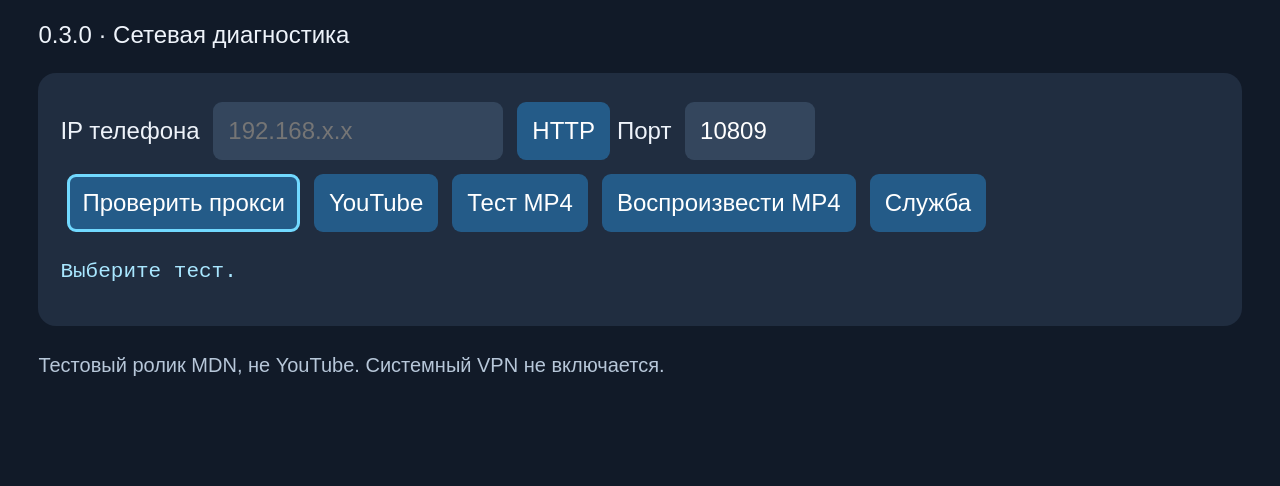
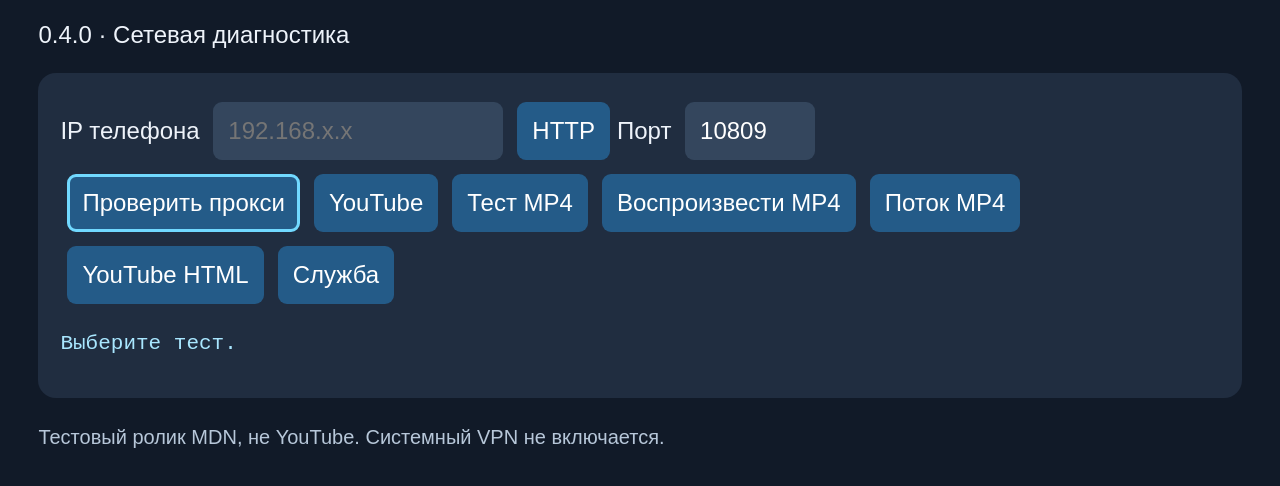
Before and after one commit to moskvin34-tech/TizenHome, a website: page app/index.html in a window 1280 px wide. Shown: the part 96-582 px from the top of the page. Drawn offline with Linux system fonts and the light colour scheme.

Commit message:
Add streaming and HTML diagnostic controls

```diff
--- a/app/index.html
+++ b/app/index.html
@@ -1,16 +1,16 @@
-<!doctype html><html lang="ru"><head><meta charset="utf-8"><title>TizenHome</title><style>body{margin:3%;background:#111a28;color:#eef3fa;font:24px Arial,sans-serif}h1{margin:0;font-size:48px}section{padding:22px;background:#202d40;border-radius:18px}button,input{font:inherit;color:white;background:#34465d;border:3px solid transparent;border-radius:9px;padding:12px;margin:7px}button{background:#245b88}button:focus,input:focus{outline:none;border-color:#71d9ff}input{width:260px}pre{white-space:pre-wrap;font-size:21px;color:#a9e7ff}video{max-width:45%;max-height:240px}small{color:#b7c7d9}</style></head><body><h1>TizenHome</h1><p>0.3.0 · Сетевая диагностика</p><section><label>IP телефона <input id="host" placeholder="192.168.x.x"></label><button id="proto">HTTP</button><label>Порт <input id="port" value="10809" style="width:100px"></label><br><button id="test">Проверить прокси</button><button id="youtube">YouTube</button><button id="media">Тест MP4</button><button id="play">Воспроизвести MP4</button><button id="health">Служба</button><pre id="result">Выберите тест.</pre><video id="video" style="display:none" controls></video></section><p><small>Тестовый ролик MDN, не YouTube. Системный VPN не включается.</small></p><script>
-(function(){var ids=['host','proto','port','test','youtube','media','play','health'],n=ids.map(function(i){return document.getElementById(i);}),r=document.getElementById('result'),v=document.getElementById('video'),proto='http',active=0;
+<!doctype html><html lang="ru"><head><meta charset="utf-8"><title>TizenHome</title><style>body{margin:3%;background:#111a28;color:#eef3fa;font:24px Arial,sans-serif}h1{margin:0;font-size:48px}section{padding:22px;background:#202d40;border-radius:18px}button,input{font:inherit;color:white;background:#34465d;border:3px solid transparent;border-radius:9px;padding:12px;margin:7px}button{background:#245b88}button:focus,input:focus{outline:none;border-color:#71d9ff}input{width:260px}pre{white-space:pre-wrap;font-size:21px;color:#a9e7ff}video{max-width:45%;max-height:240px}small{color:#b7c7d9}</style></head><body><h1>TizenHome</h1><p>0.4.0 · Сетевая диагностика</p><section><label>IP телефона <input id="host" placeholder="192.168.x.x"></label><button id="proto">HTTP</button><label>Порт <input id="port" value="10809" style="width:100px"></label><br><button id="test">Проверить прокси</button><button id="youtube">YouTube</button><button id="media">Тест MP4</button><button id="play">Воспроизвести MP4</button><button id="stream">Поток MP4</button><button id="ytbody">YouTube HTML</button><button id="health">Служба</button><pre id="result">Выберите тест.</pre><video id="video" style="display:none" controls></video></section><p><small>Тестовый ролик MDN, не YouTube. Системный VPN не включается.</small></p><script>
+(function(){var ids=['host','proto','port','test','youtube','media','play','stream','ytbody','health'],n=ids.map(function(i){return document.getElementById(i);}),r=document.getElementById('result'),v=document.getElementById('video'),proto='http',active=0;
 try{n[0].value=localStorage.getItem('th-host')||'';proto=localStorage.getItem('th-proto')||'http';n[2].value=localStorage.getItem('th-port')||(proto==='socks'?'10808':'10809');}catch(e){}
 function label(){n[1].textContent=proto==='socks'?'SOCKS5':'HTTP';}label();
 function save(){try{localStorage.setItem('th-host',n[0].value);localStorage.setItem('th-port',n[2].value);localStorage.setItem('th-proto',proto);}catch(e){}}
 n[1].onclick=function(){proto=proto==='http'?'socks':'http';n[2].value=proto==='socks'?'10808':'10809';label();save();};
-function addr(path){save();return 'http://127.0.0.1:8095'+path+'?host='+encodeURIComponent(n[0].value.trim())+'&port='+encodeURIComponent(n[2].value.trim())+'&proto='+proto;}
-function call(path,play){var seq=++active;v.pause();v.style.display='none';r.textContent='Проверяем…';var x=new XMLHttpRequest();x.open('GET',addr(path),true);x.timeout=35000;if(play)x.responseType='blob';
+function addr(path){save();return 'http://127.0.0.1:8096'+path+'?host='+encodeURIComponent(n[0].value.trim())+'&port='+encodeURIComponent(n[2].value.trim())+'&proto='+proto;}
+function call(path,play){var seq=++active;v.pause();v._stream=false;v.style.display='none';r.textContent='Проверяем…';var x=new XMLHttpRequest();x.open('GET',addr(path),true);x.timeout=35000;if(play)x.responseType='blob';
 x.onload=function(){if(seq!==active)return;if(play&&x.status===200&&/^video\/mp4/i.test(x.getResponseHeader('Content-Type')||'')){if(v._url)URL.revokeObjectURL(v._url);v._url=URL.createObjectURL(x.response);v.src=v._url;v.style.display='block';r.textContent='MP4 загружен. Запускаем плеер.';try{v.play();}catch(e){}return;}
 function report(t){try{var d=JSON.parse(t);r.textContent=(d.error?'Ошибка: '+d.error+' / '+(d.stage||''):d.ip?'Внешний IP: '+d.ip:d.ok?'Служба '+d.version+' работает':d.status?'HTTP '+d.status+' · '+d.bytes+' байт · '+d.ms+' мс · '+d.type:'Неизвестный ответ')+(d.trace?'\n'+d.trace.join(' → '):'');}catch(e){r.textContent='Ошибка HTTP '+x.status;}}
 if(play){var reader=new FileReader();reader.onload=function(){if(seq===active)report(reader.result);};reader.readAsText(x.response);}else report(x.responseText);};
 x.onerror=function(){if(seq===active)r.textContent='Служба недоступна';};x.ontimeout=function(){if(seq===active)r.textContent='Истекло время ожидания';};x.send();}
-n[3].onclick=function(){call('/test');};n[4].onclick=function(){call('/youtube');};n[5].onclick=function(){call('/media');};n[6].onclick=function(){call('/play',true);};n[7].onclick=function(){call('/health');};
-v.onerror=function(){r.textContent='MP4 загружен, но ошибка декодирования/плеера.';};v.onplaying=function(){r.textContent='MP4 воспроизводится через прокси (файл загружен целиком).';};
+n[3].onclick=function(){call('/test');};n[4].onclick=function(){call('/youtube');};n[5].onclick=function(){call('/media');};n[6].onclick=function(){call('/play',true);};n[7].onclick=function(){active++;v.pause();v._stream=true;v.crossOrigin='anonymous';v.src=addr('/stream');v.style.display='block';r.textContent='Открываем поток MP4…';try{v.play();}catch(e){}};n[8].onclick=function(){call('/ytbody');};n[9].onclick=function(){call('/health');};
+v.onerror=function(){r.textContent='Ошибка источника или декодирования MP4.';};v.onplaying=function(){r.textContent=v._stream?'Поток MP4 воспроизводится через локальную службу.':'MP4 воспроизводится через прокси (файл загружен целиком).';};
 document.addEventListener('keydown',function(e){var k=e.keyCode,i=n.indexOf(document.activeElement);if(k===38||k===40||((k===37||k===39)&&i!==0&&i!==2)){e.preventDefault();n[(Math.max(0,i)+(k===38||k===37?n.length-1:1))%n.length].focus();}});n[3].focus();})();
 </script></body></html>
```
